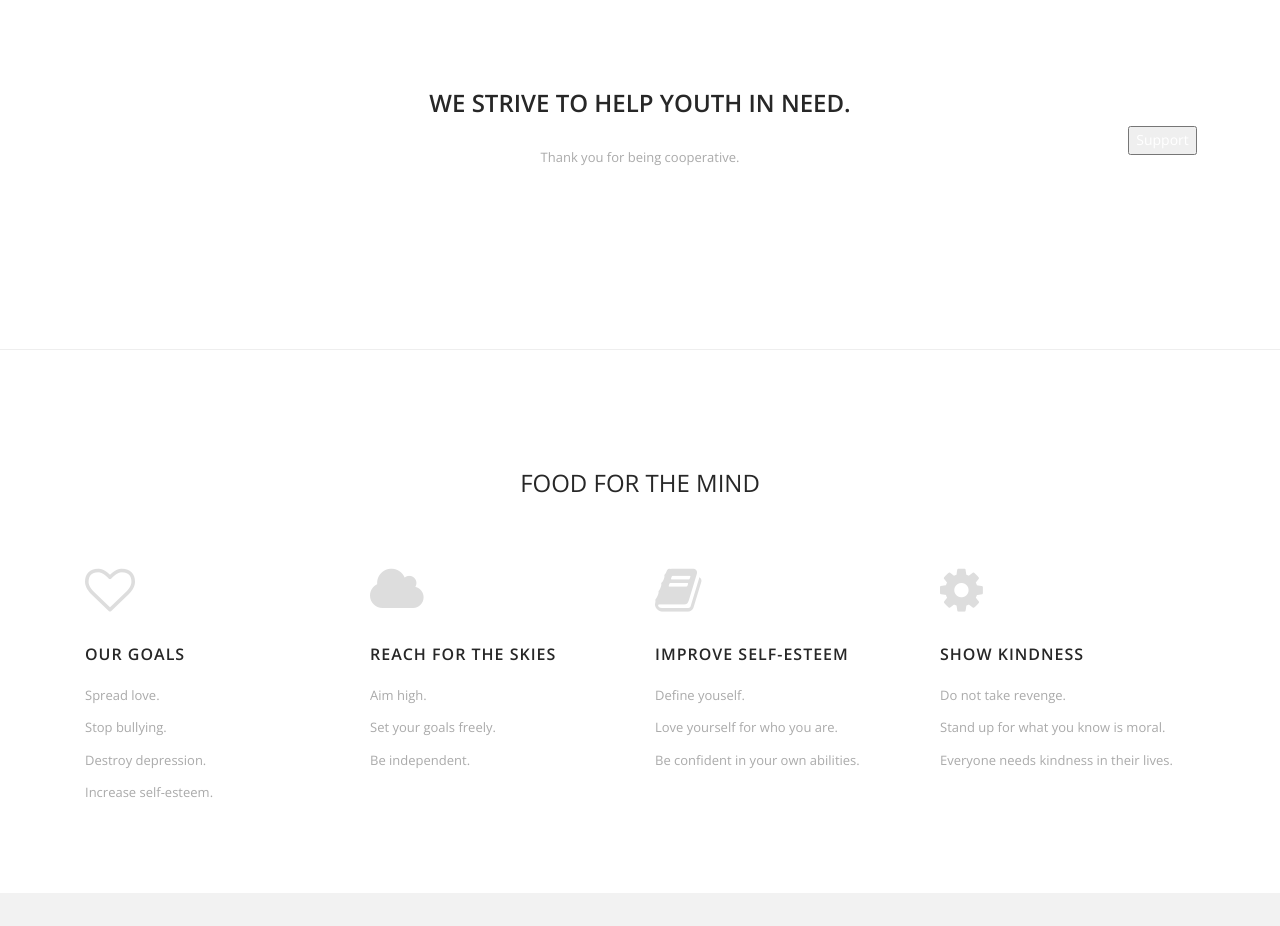
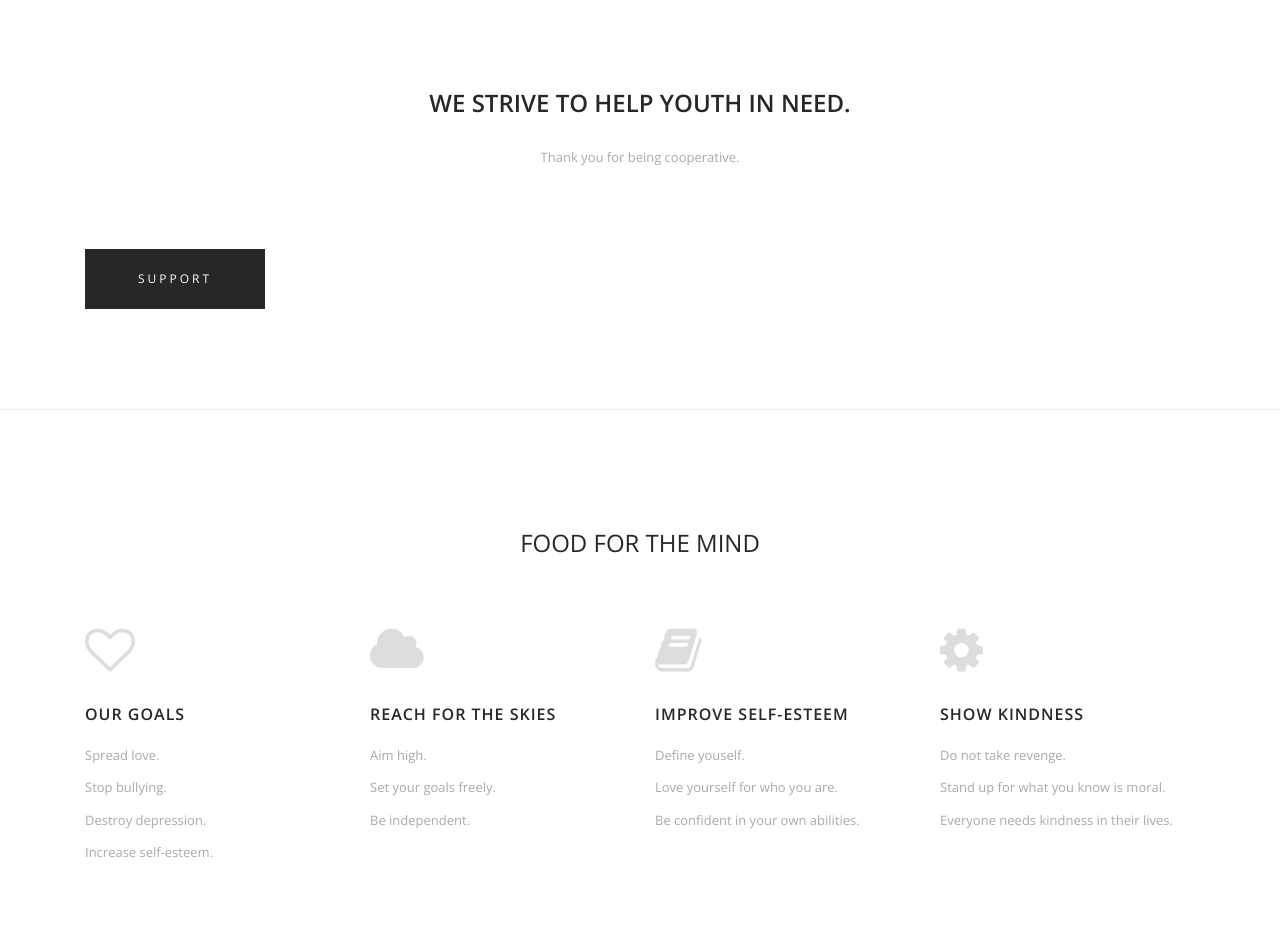
Before and after one commit to Blythe-hub/Blythe-hub.github.io, a plain HTML site: page index.html in a window 1280 px wide. Shown: the part 1300-2226 px from the top of the page. Drawn offline with nearby package versions, Linux system fonts and the light colour scheme.

Commit message:
Update index.html

```diff
--- a/index.html
+++ b/index.html
@@ -106,7 +106,10 @@
         <div class="col-md-10 col-md-offset-1">
           <p>Thank you for being cooperative.</p>
         </div>
-        <input type="button" onclick="window.location.href = 'https://paypal.me/blytheinc?locale.x=en_US';" value="Support"/>
+        <div class="col-md-6 col-sm-6 col-xs-6">
+          <div class="gamp-btn"><a href="https://paypal.me/blytheinc?locale.x=en_US">Support</a></div>
+        </div>
+
       </div>
     </div>
   </div>
```
